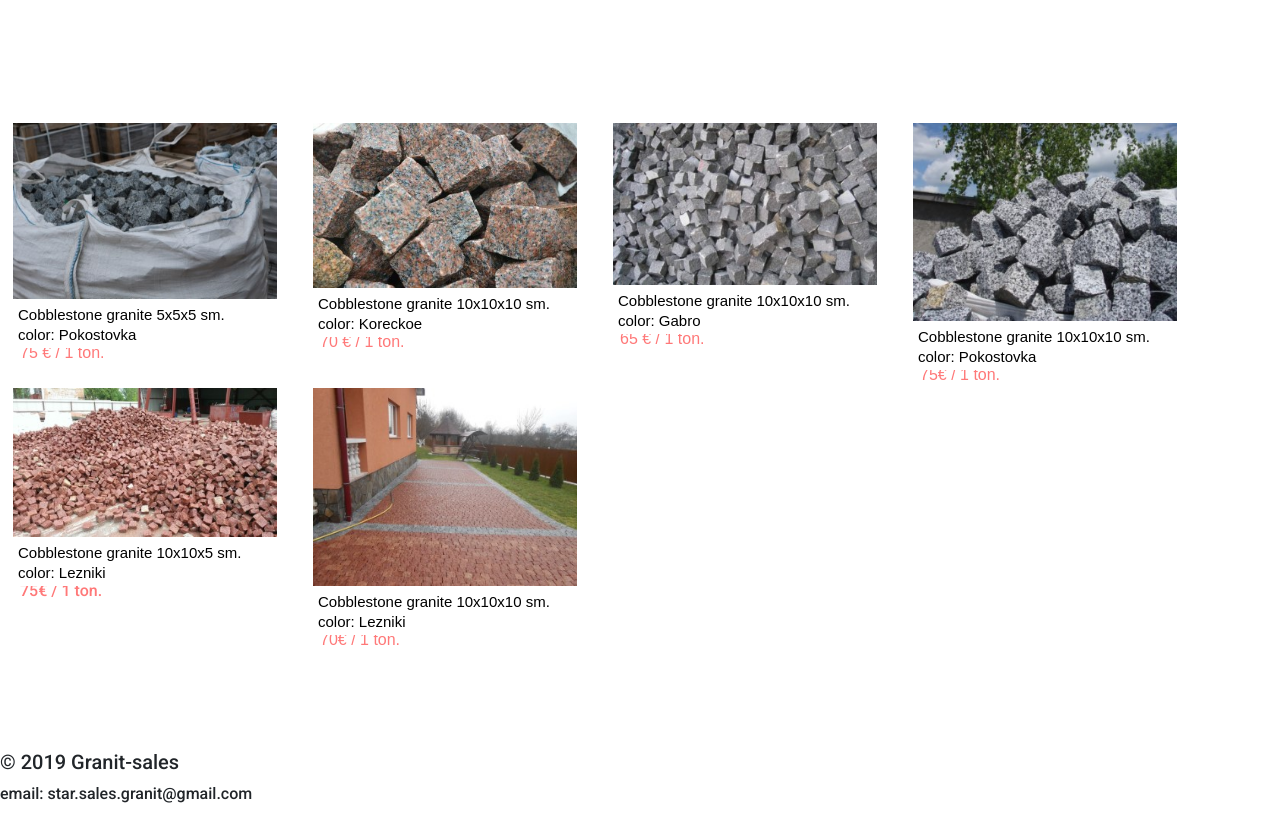
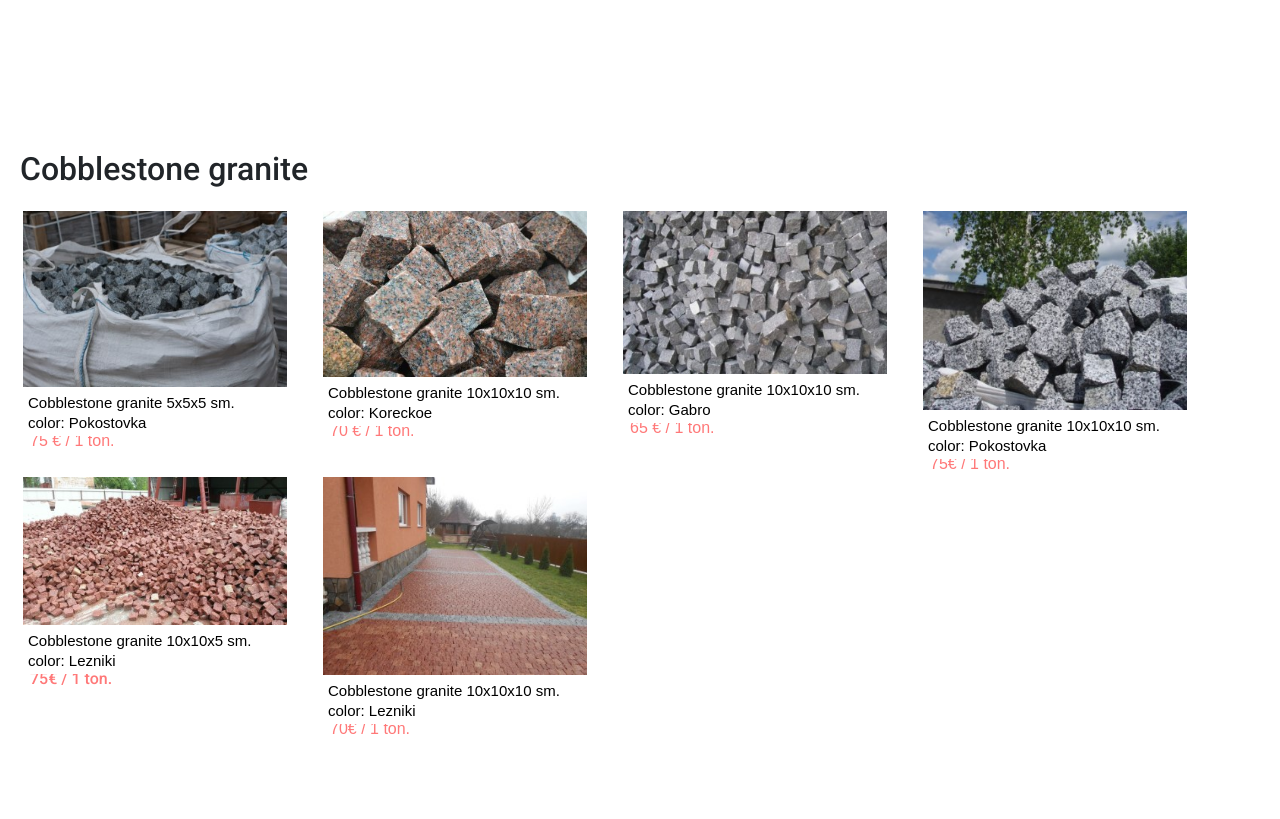
Before and after one commit to MishaDeineko1990/gs, a website: page index.html in a window 1280 px wide. Shown: the part 2640-3459 px from the top of the page. Drawn offline with nearby package versions, Linux system fonts and the light colour scheme; some packages are replaced by stand-ins of ours; no server answers; a script that the page names is missing.

Commit message:
pluss paralax to gallery

```diff
--- a/index.html
+++ b/index.html
@@ -121,12 +121,6 @@
 
 
 
-                 <div class="title_gallery">
-                    <h2>Types of granite</h2>
-                </div>
-
-
-
 
         <div class="menu_navigation">
 
@@ -148,6 +142,11 @@
             </div>
 
         </div>
+
+
+                 <div class="title_gallery">
+                    <h2>Types of granite</h2>
+                </div>
 
 
 
@@ -236,9 +235,112 @@
 
 
 
-        <div class="parallax-window" data-parallax="scroll" data-speed="0.3" data-width="1200" data-image-src="src/images/top_baner/abstract-brick-bricks-207204.jpg">
+        <div class="parallax-window" data-parallax="scroll" data-speed="0.3" data-width="1200" data-image-src="src/images/top_baner/pralax_coblestone.jpg">
 
         </div>
+
+
+
+                 <div class="title_gallery_2">
+                    <h2>Cobblestone granite</h2>
+                </div>
+
+
+
+ <section class="wrapp_content" >
+
+            <div class="demo-gallery  parallax-window" data-parallax="scroll" data-speed="0.3" data-width="1200">
+                <ul id="lightgallery" class="list-unstyled row">
+                    <li class="col-xs-6 col-sm-4 col-md-3"
+                    data-responsive="img/1-375.jpg 375, img/1-480.jpg 480, img/1.jpg 800"
+                     data-src="img/1-1600.jpg"
+                     data-sub-html="<h4>cobblestone granite</h4><p>cobblestone granite 5x5x5 sm. color: Pokostovka Prace 75 € / 1 ton.</p>" data-pinterest-text="Pin it1" data-tweet-text="share on twitter 1">
+                        <a href="">
+                            <img class="img-responsive" src="img/thumb-1.jpg" alt="Thumb-1">
+                        </a>
+                    <div class="sc_discription"><a href="img/thumb-1.jpg">Cobblestone granite 5х5х5 sm. color: Pokostovka</a></div>
+                    <div class="sc_price">75 € / 1 ton.</div>
+
+                    </li>
+
+                    <li class="col-xs-6 col-sm-4 col-md-3"
+                    data-responsive="img/2-375.jpg 375, img/2-480.jpg 480, img/2.jpg 800"
+                     data-src="img/2-1600.jpg"
+                     data-sub-html="<h4>cobblestone granite</h4><p>cobblestone granite 10х10х10 sm. color: Koreckoe Prace 70 € / 1 ton.</p>" data-pinterest-text="Pin it1" data-tweet-text="share on twitter 1">
+                        <a href="">
+                            <img class="img-responsive" src="img/thumb-2.jpg" alt="Thumb-1">
+                        </a>
+                    <div class="sc_discription"><a href="">Cobblestone granite 10x10x10 sm. color: Koreckoe</a></div>
+                    <div class="sc_price">70 € / 1 ton.</div>
+
+                    </li>
+
+                    <li class="col-xs-6 col-sm-4 col-md-3"
+                    data-responsive="img/3-375.jpg 375, img/3-480.jpg 480, img/3.jpg 800"
+                     data-src="img/3-1600.jpg"
+                     data-sub-html="<h4>cobblestone granite</h4><p>cobblestone granite 10х10х10 sm. color: Gabro Prace 65 € / 1 ton.</p>" data-pinterest-text="Pin it1" data-tweet-text="share on twitter 1">
+                        <a href="">
+                            <img class="img-responsive" src="img/thumb-3.jpg" alt="Thumb-1">
+                        </a>
+                    <div class="sc_discription"><a href="">Cobblestone granite 10x10x10 sm. color: Gabro</div>
+                    </a><div class="sc_price">65 € / 1 ton.</div>
+
+                    </li>
+
+                    <li class="col-xs-6 col-sm-4 col-md-3"
+                    data-responsive="img/4-375.jpg 375, img/4-480.jpg 480, img/4.jpg 800"
+                    data-src="img/4-1600.jpg"
+                    data-sub-html="<h4>cobblestone granite</h4><p>cobblestone granite 10х10х10 sm. color: Pokostovka Prace 75 € / 1 ton.</p>" data-pinterest-text="Pin it1" data-tweet-text="share on twitter 1">
+                        <a href="">
+                            <img class="img-responsive" src="img/thumb-4.jpg" alt="Thumb-1">
+                        </a>
+                    <div class="sc_discription"><a href="">Cobblestone granite 10x10x10 sm. color: Pokostovka</a></div>
+                    <div class="sc_price">75€ / 1 ton.</div>
+
+                    </li>
+
+
+                    <li class="col-xs-6 col-sm-4 col-md-3"
+                    data-responsive="img/5-375.jpg 375, img/5-480.jpg 480, img/5.jpg 800"
+                    data-src="img/5-1600.jpg"
+                    data-sub-html="<h4>cobblestone granite</h4><p>cobblestone granite 10х10х10 sm. color: Koreckoe Prace 75 € / 1 ton.</p>" data-pinterest-text="Pin it1" data-tweet-text="share on twitter 1">
+                        <a href="">
+                            <img class="img-responsive" src="img/thumb-5.jpg" alt="Thumb-1">
+                        </a>
+                    <div class="sc_discription"><a href="">Cobblestone granite 10x10x5 sm. color: Lezniki</a></div>
+                    <div class="sc_price" style="padding-top: 50px;"><p>75€ / 1 ton.</p></div>
+
+                    </li>
+
+                    <li class="col-xs-6 col-sm-4 col-md-3"
+                    data-responsive="img/6-375.jpg 375, img/6-480.jpg 480, img/6.jpg 800"
+                    data-src="img/6-1600.jpg"
+                    data-sub-html="<h4>cobblestone granite</h4><p>cobblestone granite 10х10х10 sm. color: Koreckoe Prace 70 € / 1 ton.</p>" data-pinterest-text="Pin it1" data-tweet-text="share on twitter 1">
+                        <a href="">
+                            <img class="img-responsive" src="img/thumb-6.jpg" alt="Thumb-1">
+                        </a>
+                    <div class="sc_discription"><a href="">Cobblestone granite 10x10x10 sm. color: Lezniki</a></div>
+                    <div class="sc_price">70€ / 1 ton.</div>
+
+                    </li>
+
+                </ul>
+            </div>
+        </section>
+
+
+
+      <div class="parallax-window" data-parallax="scroll" data-speed="0.3" data-width="1200" data-image-src="src/images/top_baner/pralax_2.jpg">
+
+        </div>
+
+
+
+                 <div class="title_gallery_2">
+                    <h2>Cobblestone granite</h2>
+                </div>
+
+
 
  <section class="wrapp_content" >
 
@@ -324,7 +426,6 @@
 
 
 
-
           <footer>
 
                 <h5>© 2019 Granit-sales  </h5>
--- a/src/tamp_styles/5_different_parts.css
+++ b/src/tamp_styles/5_different_parts.css
@@ -4,6 +4,11 @@
     height: 60px;
     content: "";
 }
+
+
+.title_gallery_2{
+    margin: 30px 0 20px 20px;
+    }
 
 
 
@@ -13,7 +18,7 @@
     margin: 0 0 20px 10px;
     }
             .demo-gallery{
-                margin: 10px;
+                margin: 20px;
             }
 
             .demo-gallery > ul {
```
Also changed, not shown: src/images/top_baner/pralax_2.jpg (added), src/images/top_baner/pralax_coblestone.jpg (added), src/styles/style.css.
